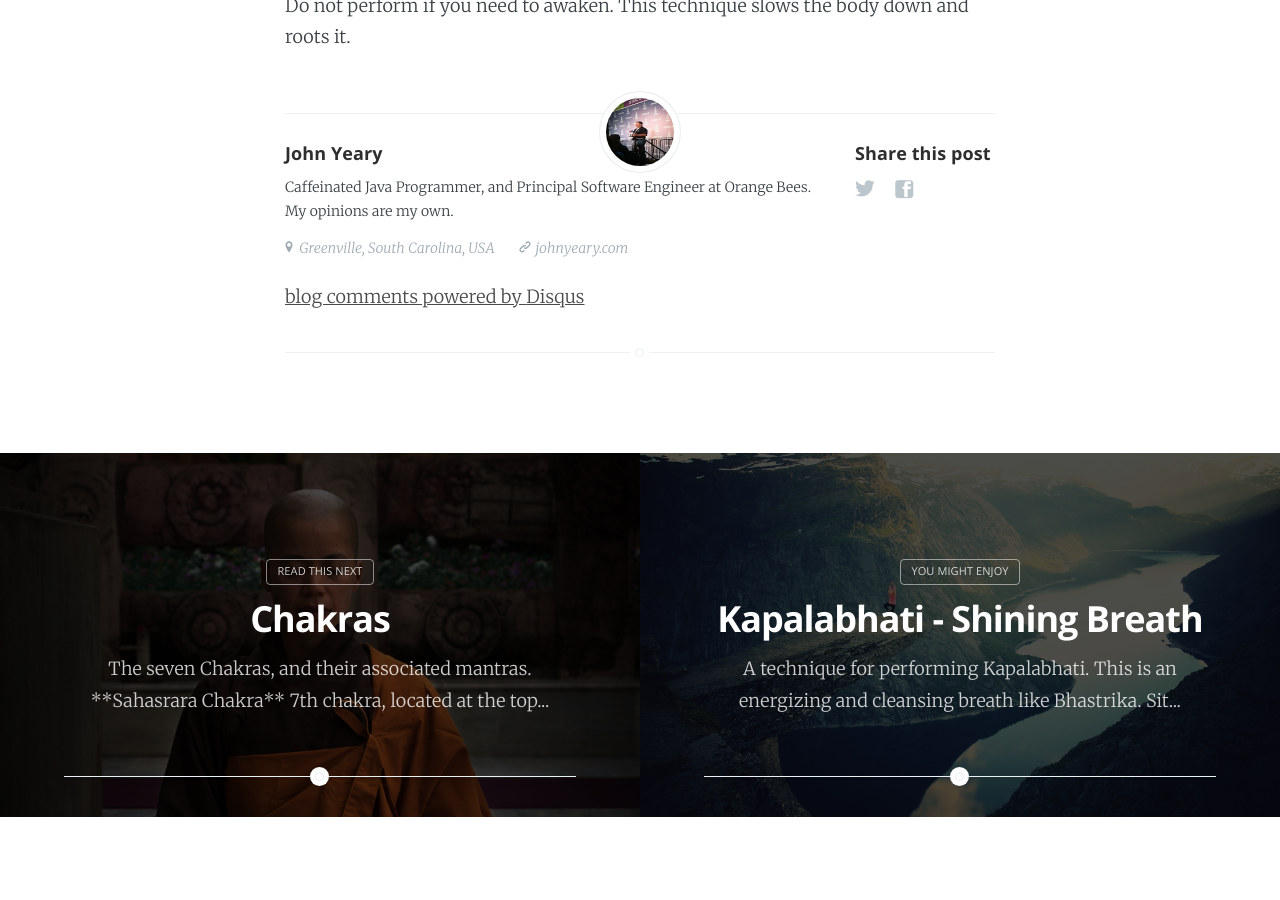
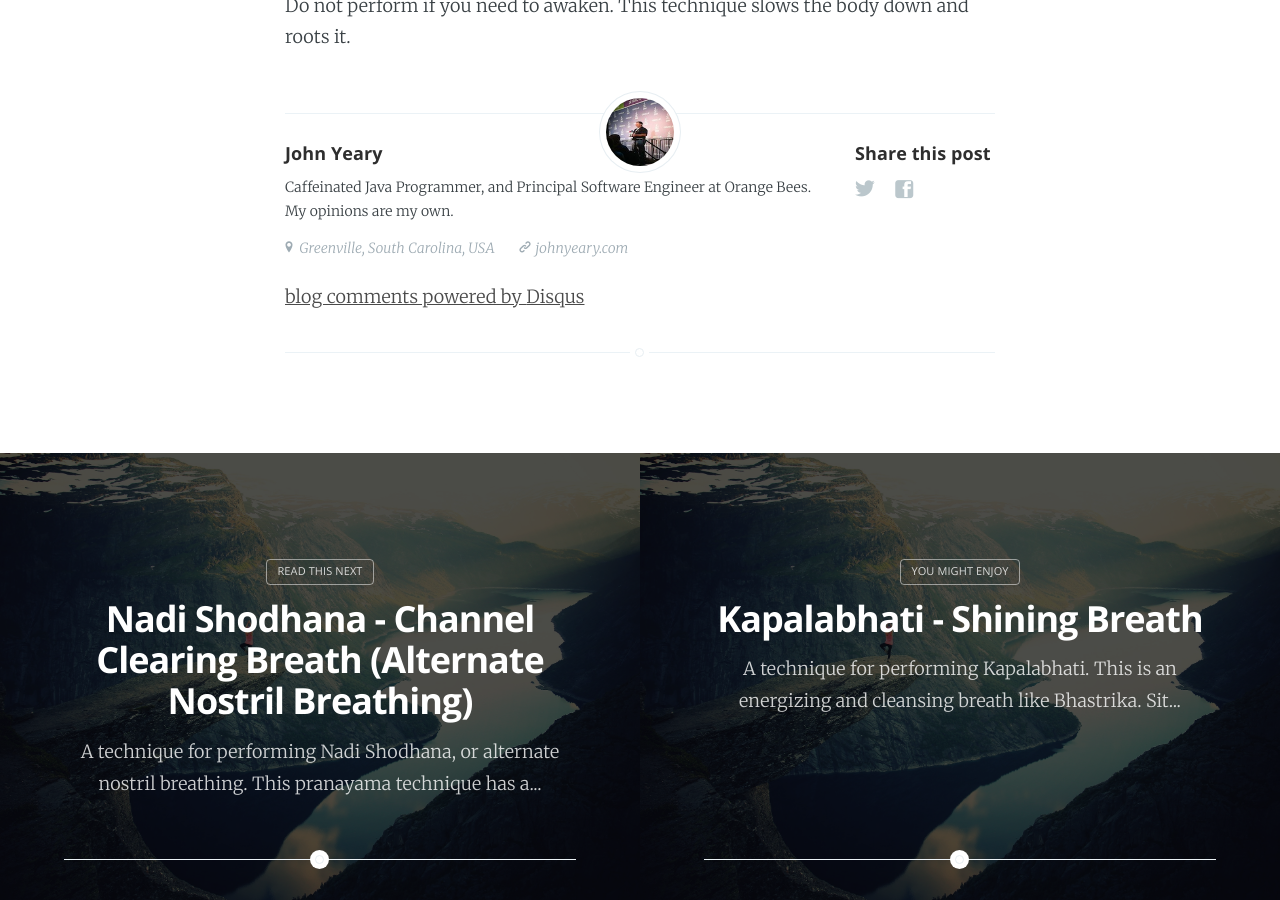
Before and after one commit to jyeary/jyeary.github.io, a Jekyll site: the page built from _posts/2009-10-17-dirgha-complete-breath.md, in a window 1280 px wide and 900 px high, scrolled down 1329 px. Built offline with Jekyll 4.4.1, drawn with Linux system fonts in a browser that asks for light colours; nearby versions of some CDN libraries; comment, search, counter and statistics services are not loaded; before the commit the page ends 2146 px from its top, so only the background shows below that; some of the changed lines change nothing that is shown.

Commit message:
Added and updated posts.

```diff
--- a/_posts/2009-10-17-dirgha-complete-breath.md
+++ b/_posts/2009-10-17-dirgha-complete-breath.md
@@ -13,16 +13,12 @@ subclass: 'post tag-yoga'
 ---
 
 A technique for performing Dirgha. This is a relaxing and releasing pranayama technique. This technique can be performed upright, or laying down. It is also called three-part breathing.
-
-
   1. For the first part of the inhalation, use the diaphragm to draw air into the lower lungs in a smooth rhythmic motion.
   2. Next, draw air into the middle-lungs by expanding the rib-cage.
   3. Finally, draw the air into the upper lungs into the collarbones (clavicle).
   4. Exhalation is the reverse of the inhalation.
 
 **Uses:**
-
-
   1. Anytime you need to relax.
   2. When you need prana to nourish the organs, tissues, and cells of the body.
   3. Releases tension in the organs by allowing direction of the prana to them.
--- /dev/null
+++ b/_posts/2009-10-17-nadi-shodhana-channel-clearing-breath-alternate-nostril-breathing.md
@@ -0,0 +1,38 @@
+---
+layout: post
+cover: 'assets/images/adventure-balance-balanced-balancing-7640.jpg'
+logo: 'assets/images/logo.jpg'
+navigation: true
+author: jyeary
+disqus: true
+date: 2009-10-17 15:53:00+00:00
+title: Nadi Shodhana - Channel Clearing Breath (Alternate Nostril Breathing)
+categories: jyeary
+tags: yoga
+subclass: 'post tag-yoga'
+---
+A technique for performing Nadi Shodhana, or alternate nostril breathing. This pranayama technique has a quieting effect, and reduces mental turbulence. The ultimate effect of this technique is to quietly reduce the mind to becoming a witness to the process, and make the breathing effortless.
+
+**Note:** Make sure that the nasal passages are clear before beginning. Using a neti pot to clean the sinuses is a method to ensure that the nasal passages are cleansed.
+  1. Use the right hand for this technique. Place the thumb over the right nostril, while your third and fourth fingers are over the left.
+  2. Inhale and exhale through one nostril and alternate between nostrils on each inhalation.
+  3. **(Alternate)** Inhale in one nostril, close it off and exhale through the other. Repeat the process alternating back and forth.
+
+**(Alternate)**
+  1. Inhale through one nostril on a count of 4.
+  2. Close off both nostrils for a count of 16.
+  3. Exhale through the opposite nostril for a count of 8.
+  4. Close both nostrils for a count of 16.
+  5. Inhale through the opposite nostril.
+  6. Repeat the process for a set of 10 rounds
+
+This technique has a relaxing effect on the mind and body.
+
+**Uses:**
+  1. Use prior to performing mantra meditation to calm the mind.
+  2. Anytime your mind is racing.
+  3. When you need to fall asleep.
+
+**Constraints:**
+
+Do not perform if you need to be alert.
```
Also changed, not shown: _posts/2009-10-17-anuloma-viloma-alternate-nostril-breathing-sivananda-style.md (+0 -1 lines), _posts/2009-10-17-bhastrika-bellows-breath.md (+0 -1 lines).
